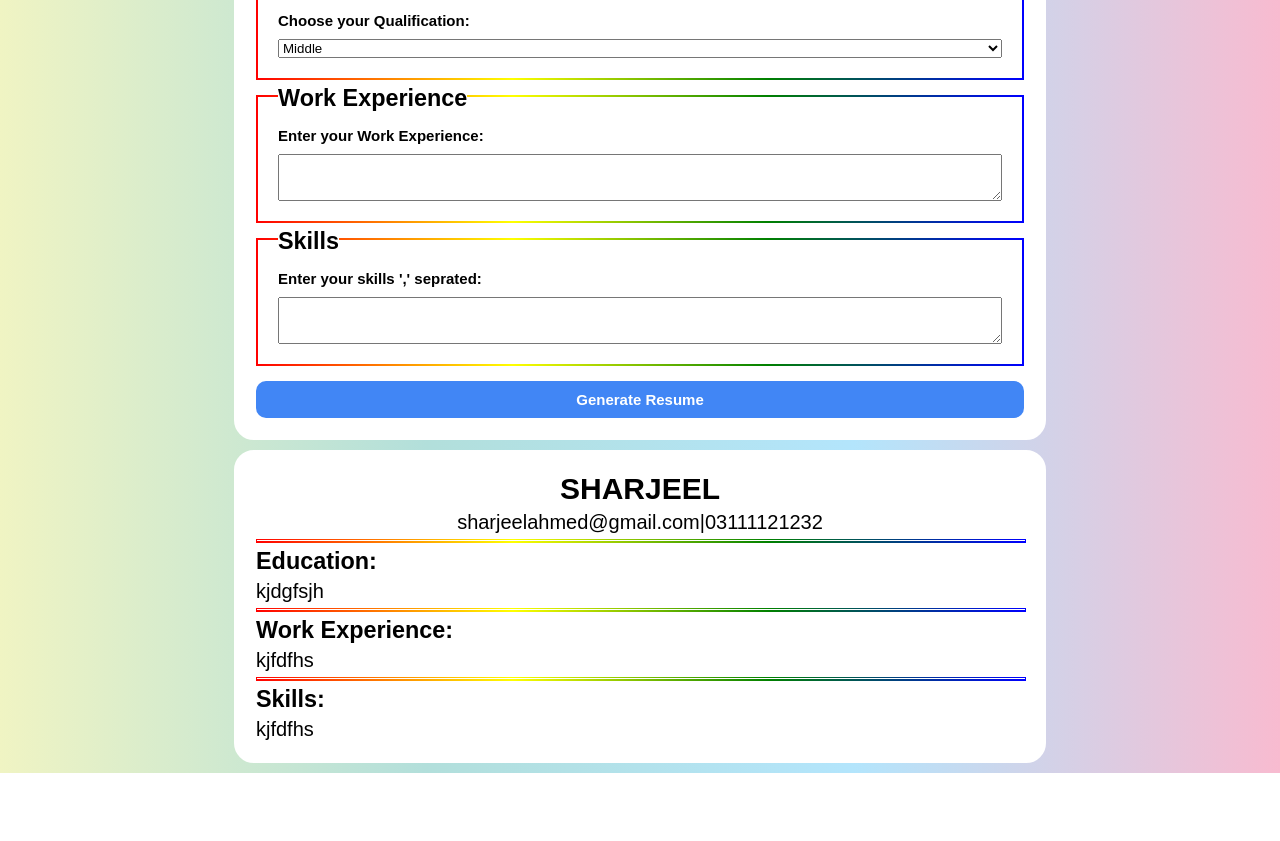
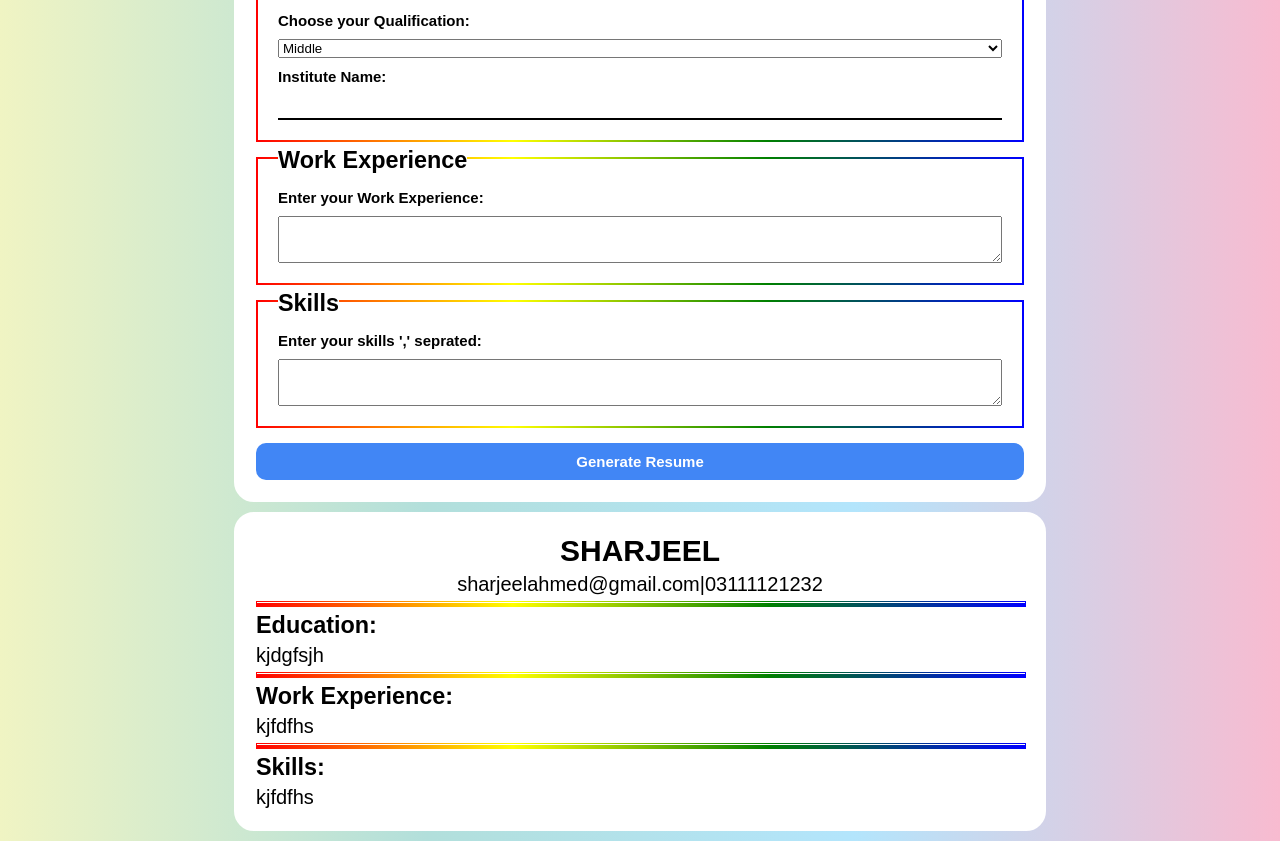
Before and after one commit to Sharjeelcode/GOV_Q2_ResumeBuilder, a plain HTML site: page index.html in a window 1280 px wide. Shown: the part 417-1258 px from the top of the page. Before the commit the page ends 1190 px from the top, so only its background shows below. Drawn offline with Linux system fonts and the light colour scheme.

Commit message:
form fields updated

```diff
--- a/index.html
+++ b/index.html
@@ -56,6 +56,8 @@
               <option value="designer">Masters</option>
             </select>
             </option>
+            <label style="font-size: 15px;" for="institute">Institute Name:</label>
+          <input type="text" name="institute" class="fields"  id="institute">
           </div>
           <div class="persnal_info_fields">
             <h3>Work Experience</h1>
--- a/style.css
+++ b/style.css
@@ -65,7 +65,6 @@ form {
   border: none;
   border-bottom: 2px solid black;
   background: transparent;
-  text-align: center;
   font-size: 20px;
   font-weight: bold;
 }
@@ -110,7 +109,7 @@ label {
   justify-content: center;
 }
 hr {
-  border-bottom: 2px solid;
+  border-bottom: 4px solid;
   border-image: linear-gradient(to right, red, yellow, green, blue) 1;
   width: 100%;
   height: 1px;
```
